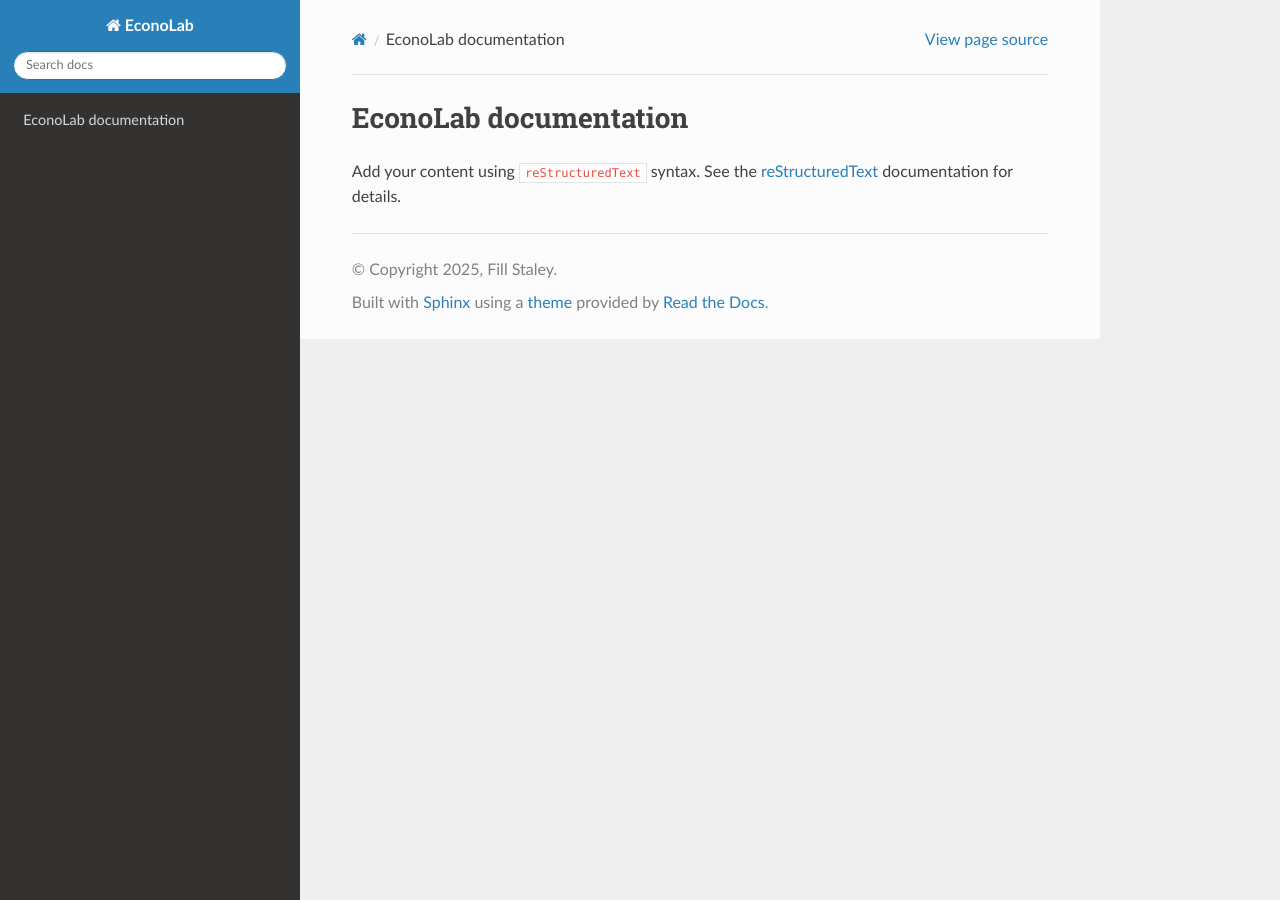
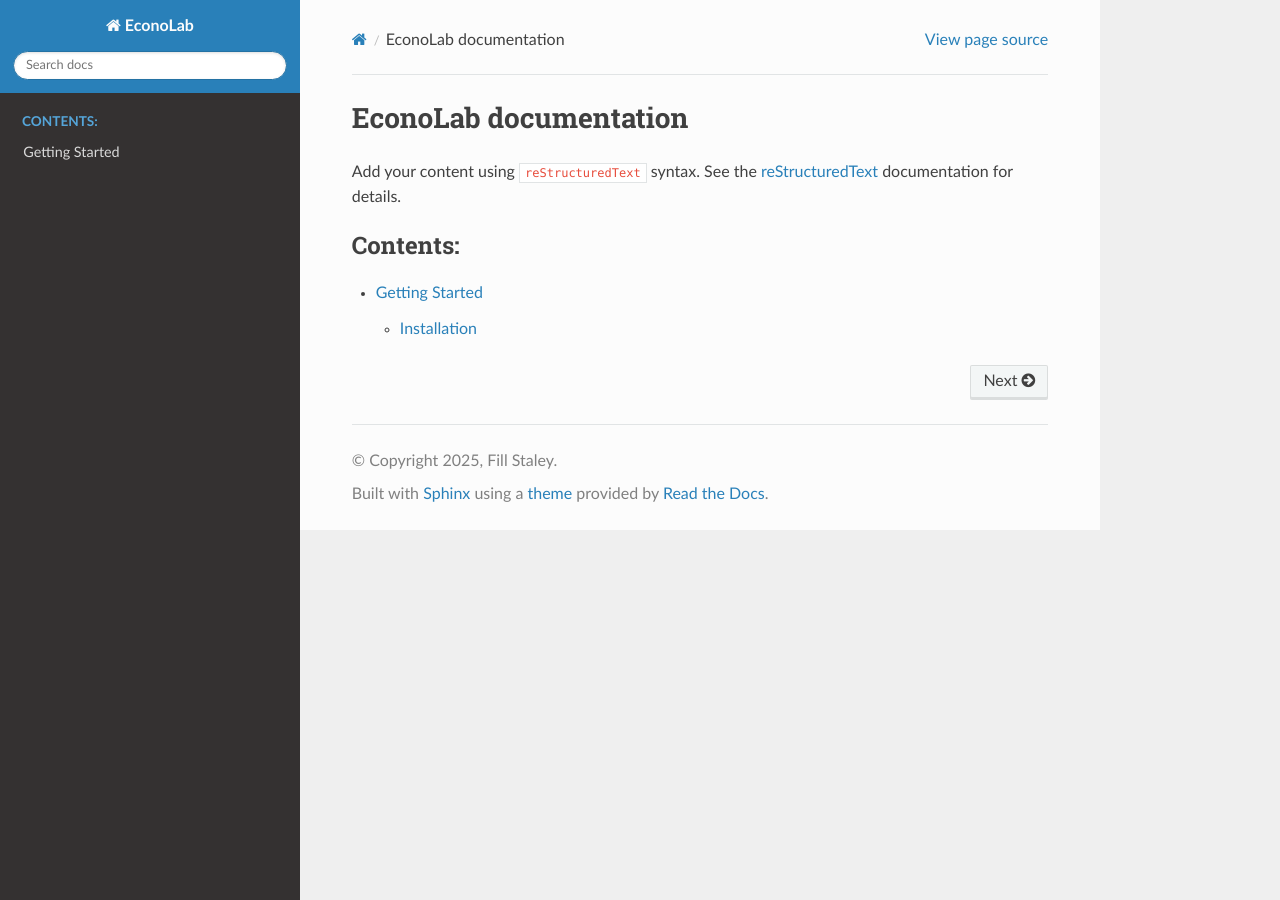
Before and after one commit to fillstaley/econolab, a Sphinx documentation site: the page built from docs/source/index.rst, in a window 1280 px wide. Built offline with Sphinx 7.4.7 and the Read the Docs theme 3.1.0, drawn with Linux system fonts in a browser that asks for light colours.

Commit message:
played with docs a bit

```diff
--- /dev/null
+++ b/docs/source/guides/getting_started.rst
@@ -0,0 +1,7 @@
+Getting Started
+===============
+
+Installation
+------------
+
+To use EconoLab, ....
--- a/docs/source/index.rst
+++ b/docs/source/index.rst
@@ -14,3 +14,5 @@ documentation for details.
 .. toctree::
    :maxdepth: 2
    :caption: Contents:
+
+   guides/getting_started
```
